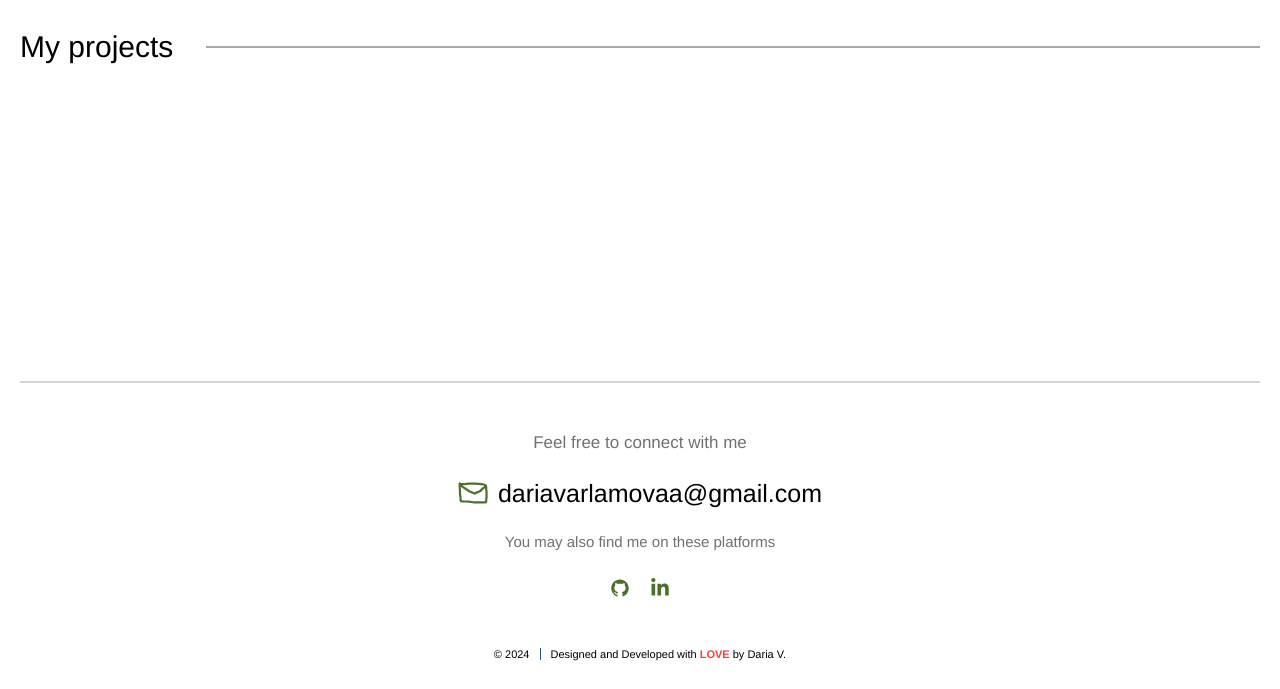
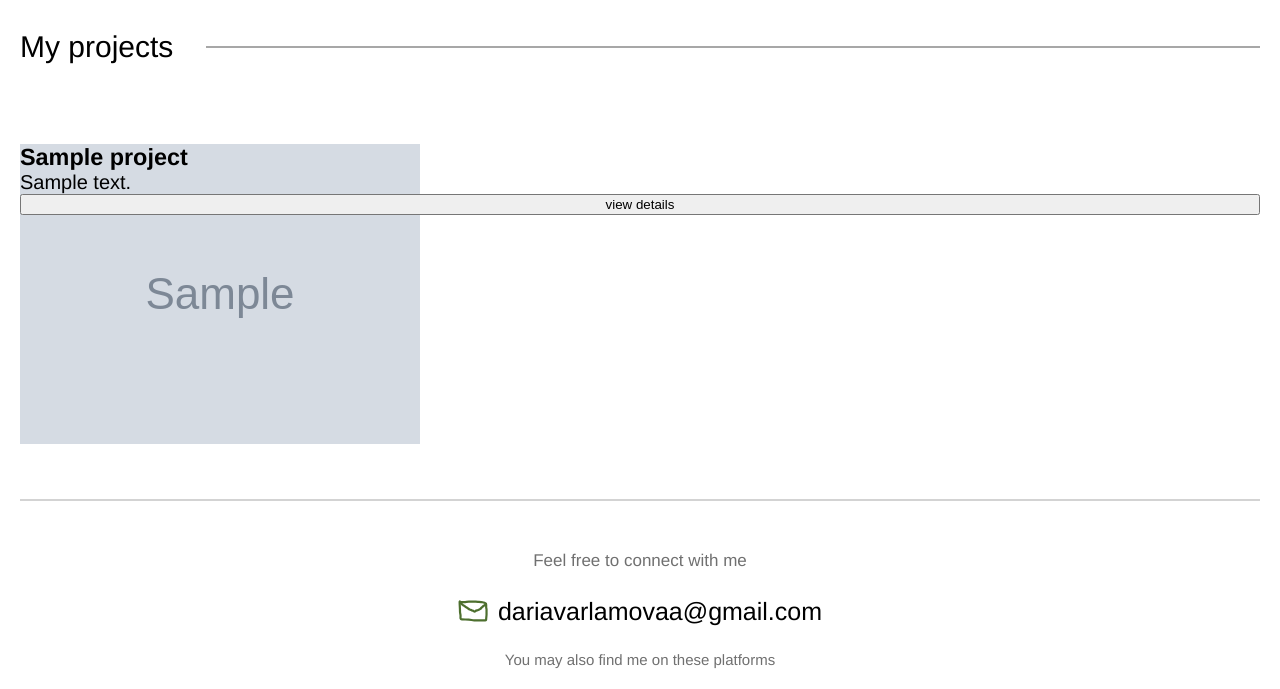
Before and after one commit to dariavarlamovaa/personalwebsiteFlask, a Flask app: template templates/projects.html in a window 1280 px wide. Shown: the part 120-809 px from the top of the page. Before the commit the page ends 781 px from the top, so only its background shows below. Run offline with Flask 3, Linux system fonts and the light colour scheme; the template is opened without the code that fills it: most values are stand-ins (such as "Sample title", 1, 10 or a date in 2020); grey boxes marked "Sample" are stand-in pictures.

Commit message:
updated portfolio page

```diff
--- a/main.py
+++ b/main.py
@@ -46,7 +46,7 @@ def me():
 def portfolio():
     connection = connect_db()
     db = DataBase(connection)
-    return render_template('projects.html', title='projects', menu=db.get_menu())
+    return render_template('projects.html', title='projects', menu=db.get_menu(), projects=db.get_projects())
 
 
 # @app.errorhandler(404)
--- a/static/css/projects.css
+++ b/static/css/projects.css
@@ -14,3 +14,35 @@
     border-top: 2px solid #a7a7a7;
     height: 0;
 }
+
+.all-projects {
+    padding-top: 50px;
+    display: flex;
+    gap: 100px;
+    flex-direction: column;
+}
+
+.one-project {
+    display: flex;
+    flex-direction: row;
+    gap: 50px;
+    position: relative;
+}
+
+.one-project:nth-child(2n+2) {
+    flex-direction: row-reverse;
+}
+
+.project-image {
+    max-width: 500px;
+    position: relative;
+    text-align: center;
+}
+
+.project-info {
+    display: flex;
+    flex-direction: column;
+    justify-content: space-between;
+    width: 100%;
+    position: absolute;
+}
--- a/templates/projects.html
+++ b/templates/projects.html
@@ -9,15 +9,21 @@
             <h1 class="my-projects-h1">My projects</h1>
             <div class="line-project" style="opacity: 1; width: 100%;"></div>
         </div>
-        <!--        {% for project in projects %}-->
-        <!--        <div class="my-project">-->
-        <!--            <img src="{{ project.image.url }}" alt="{{ project.title }}">-->
-        <!--            <h3>{{ project.title }}</h3>-->
-        <!--            <p>{{ project.description }}</p>-->
-        <!--            <button class="project-button"><a href="{{ project.rep_url }}" target="_blank">GitHub</a></button>-->
-        <!--            <button class="project-button"><a href="{{ project.demo_url }}" target="_blank">Demo</a></button>-->
-        <!--        </div>-->
-        <!--        {% endfor %}-->
+        <div class="all-projects">
+            {% for project in projects[::-1] %}
+            <div class="one-project">
+                <div class="project-image-div">
+                    <img class="project-image" src="{{ project.picture }}" alt="{{ project.title }}">
+                </div>
+                <div class="project-info">
+                    <h3>{{ project.title }}</h3>
+                    <p>{{ project.description }}</p>
+                    <button class="project-button"><a href="{{ project.url }}" target="_blank">view details</a></button>
+                </div>
+            </div>
+            {% endfor %}
+        </div>
+
     </div>
 </section>
 
```
Also changed, not shown: my_website.db.
